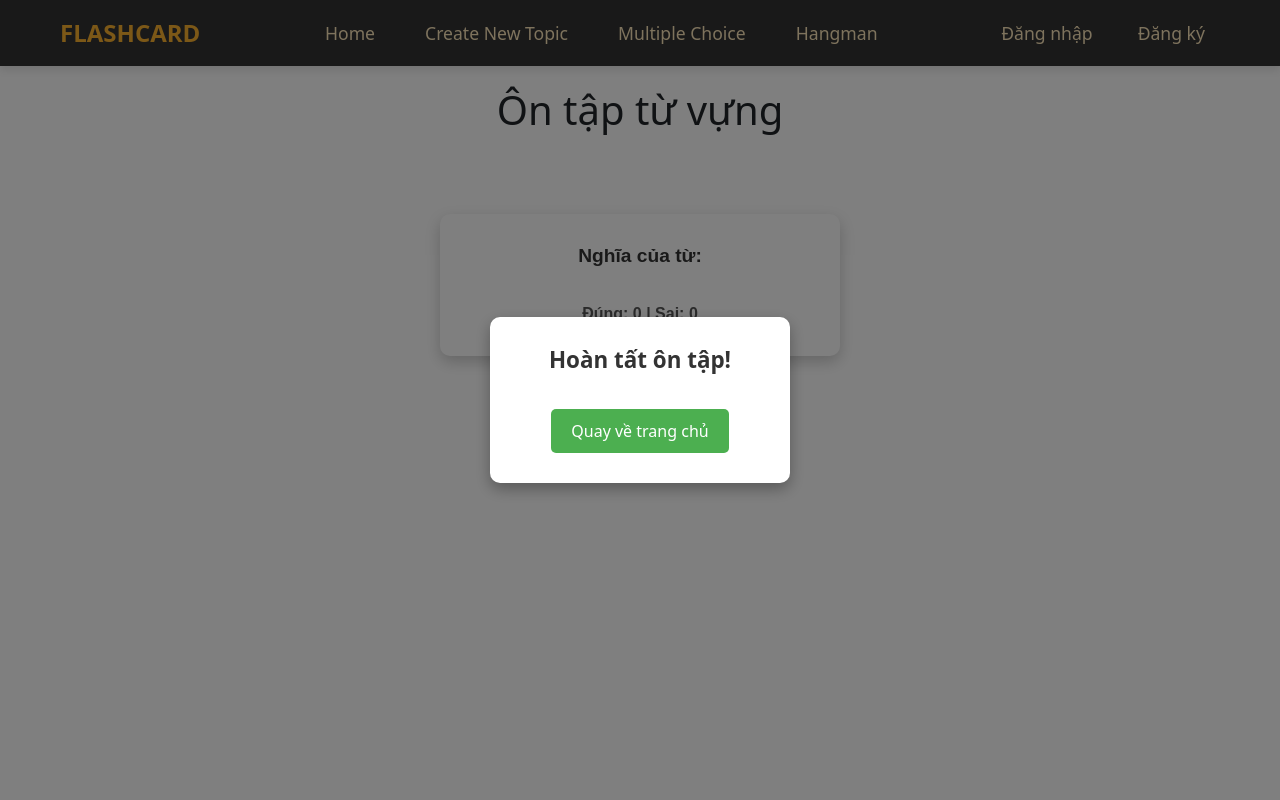
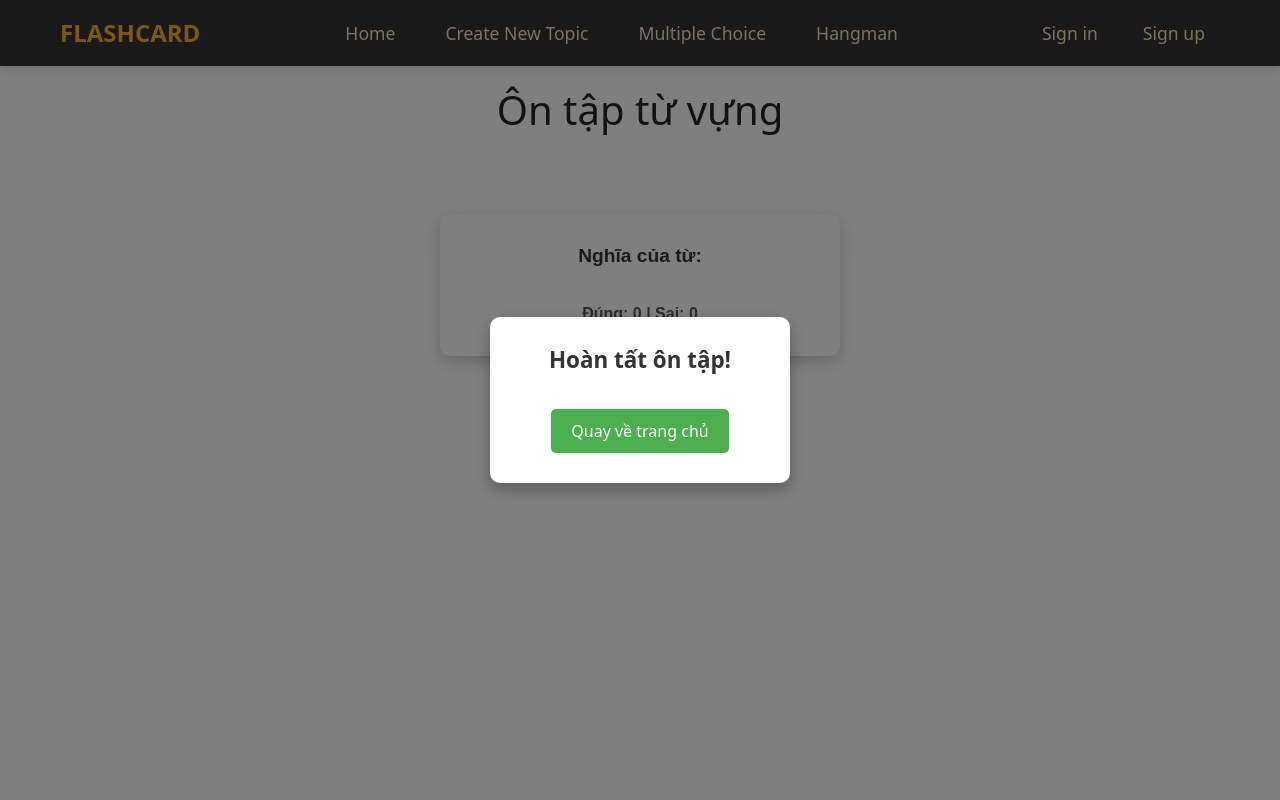
Before and after one commit to slhomles/English-Flashcards-Web-App-with-Django, a Django app: template flashcards/templates/quiz.html in a window 1280 px wide. Run offline with Django 4.2, Linux system fonts and the light colour scheme; the template is opened without the code that fills it: most values are stand-ins (such as "Sample title", 1, 10 or a date in 2020).

Commit message:
cap nhat them nut admin

```diff
--- a/flashcards/models.py
+++ b/flashcards/models.py
@@ -16,8 +16,7 @@ class Topic(models.Model):
     created_by = models.ForeignKey(User, on_delete=models.CASCADE, null=True, blank=True)
 
     def save(self, *args, **kwargs):
-        user = kwargs.pop('user', None)
-        if not self.slug_topic:
+        if not self.slug_topic or self.name_topic != Topic.objects.get(id_topic=self.id_topic).name_topic:  # Kiểm tra nếu tên thay đổi
             self.slug_topic = slugify(self.name_topic)
         super().save(*args, **kwargs)
 
@@ -86,7 +85,7 @@ class Flashcards(models.Model):
         url = f"https://od-api-sandbox.oxforddictionaries.com/api/v2/entries/en-gb/{word.lower()}"
 
         response = requests.get(url, headers={"app_id": '47f410f8', "app_key": '6f4af303716548eb1af2998329cf76b0'})
-        print(f"Response Status Code: {response.status_code}")
+        print(f"HTTP Responce: {response.status_code}")
 
         if response.status_code == 200:  # Mã trạng thái HTTP 200 nghĩa là yêu cầu thành công
             data = response.json()
--- a/flashcards/templates/master.html
+++ b/flashcards/templates/master.html
@@ -9,6 +9,7 @@
     <script src="https://cdnjs.cloudflare.com/ajax/libs/jquery/3.7.1/jquery.min.js" integrity="sha512-v2CJ7UaYy4JwqLDIrZUI/4hqeoQieOmAZNXBeQyjo21dadnwR+8ZaIJVT8EE2iyI61OV8e6M8PP2/4hpQINQ/g==" crossorigin="anonymous" referrerpolicy="no-referrer"></script>
     <script src="https://cdn.jsdelivr.net/npm/@popperjs/core@2.11.8/dist/umd/popper.min.js" integrity="sha384-I7E8VVD/ismYTF4hNIPjVp/Zjvgyol6VFvRkX/vR+Vc4jQkC+hVqc2pM8ODewa9r" crossorigin="anonymous"></script>
     <script src="https://cdn.jsdelivr.net/npm/bootstrap@5.3.3/dist/js/bootstrap.min.js" integrity="sha384-0pUGZvbkm6XF6gxjEnlmuGrJXVbNuzT9qBBavbLwCsOGabYfZo0T0to5eqruptLy" crossorigin="anonymous"></script>
+<link href="https://cdnjs.cloudflare.com/ajax/libs/font-awesome/5.15.4/css/all.min.css" rel="stylesheet">
 
     <link rel="stylesheet" type="text/css" href="{% static 'css/header.css' %}">
     <title>{% block title %}FlashCard{% endblock %}</title>
@@ -34,9 +35,15 @@
                 <li><a href="#">Hi {{ user.username }}</a></li>
                 <li><a href="{% url 'logout' %}">Logout</a></li>
                 {% else %}
-                <li><a href="{% url 'login' %}">Đăng nhập</a></li>
-                <li><a href="{% url 'register' %}">Đăng ký</a></li>
+                <li><a href="{% url 'login' %}">Sign in</a></li>
+                <li><a href="{% url 'register' %}">Sign up</a></li>
                 {% endif %}
+                {% if user.is_staff %}
+                    <a href="{% url 'admin:index' %}" class="admin">
+                    Admin
+                    </a>
+                {% endif %}
+
             </div>
         </div>
     </nav>
--- a/flashcards/urls.py
+++ b/flashcards/urls.py
@@ -18,6 +18,7 @@ urlpatterns = [
     path('custom_topic/<int:id_topic>/', views.custom_topic, name='custom_topic'),
     path('custom_flashcard/<int:id_flashcard>/', views.custom_flashcard, name='custom_flashcard'),
     path('register/', views.register, name='register'),
+
     path('login/', views.login_view, name='login'),
     path('logout/', views.logout_view, name='logout'),
 ]
```
Also changed, not shown: db.sqlite3 (deleted), flashcards/migrations/0021_alter_topic_is_default.py, flashcards/migrations/0022_alter_topic_is_default.py, media/images/404.png.png (added), media/images/biểu_đồ_sZw2FPU.png (added), media/images/bnf_ZUDre7H.jpg (added), media/images/education_6dQooW8.jpg (added), media/images/education_L8m8NPv.jpg (added).
